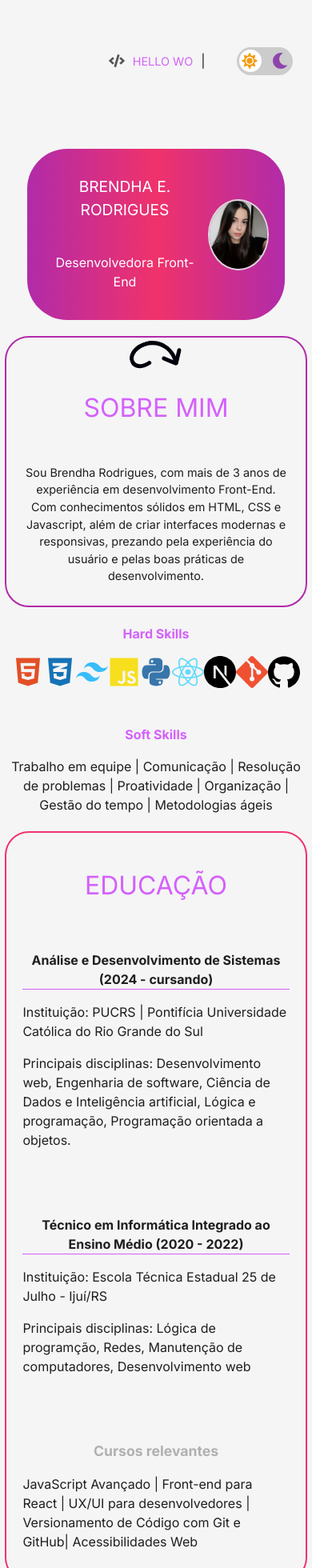
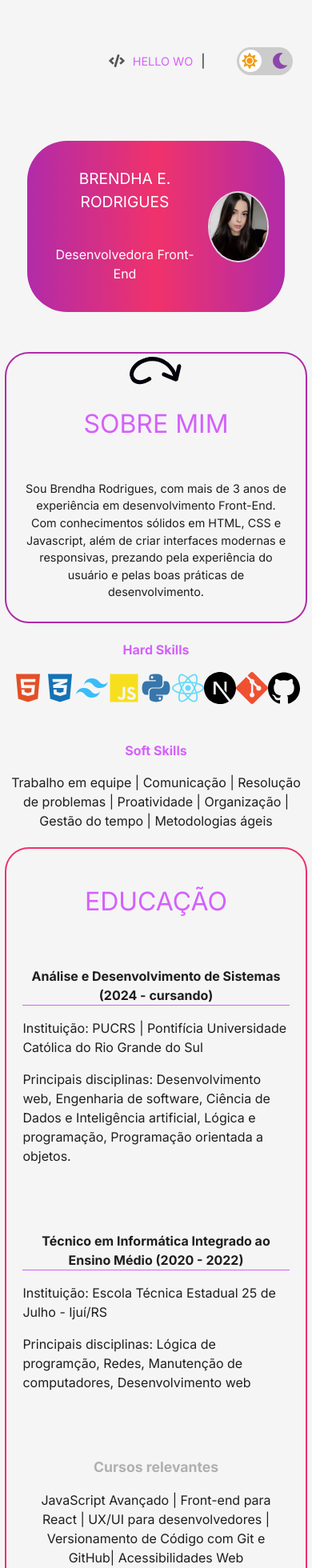
Before and after one commit to brendhaed/curriculo-react, a React (Vite) app: page / in a window 390 px wide. Shown: the top 1960 px of the page at 80% size. Built offline with nearby package versions, Linux system fonts and the light colour scheme.

Commit message:
alterações no readme

```diff
--- a/index.html
+++ b/index.html
@@ -1,5 +1,5 @@
 <!DOCTYPE html>
-<html lang="en">
+<html lang="pt-br">
   <head>
     <meta charset="UTF-8" />
     <link rel="icon" type="image/svg+xml" href="/vite.svg" />
@@ -10,6 +10,5 @@
     <!-- <h1>O vite está sendo executado no ambiente: %MODE%</h1> -->
     <div id="root"></div>
     <script type="module" src="/src/main.jsx"></script>
-
   </body>
 </html>
--- a/src/components/Education/Education.css
+++ b/src/components/Education/Education.css
@@ -26,4 +26,7 @@
     h3, h2, p{
         font-size: 1.1rem;
     }
+    .course{
+        text-align: center;
+    }
 }
--- a/src/components/Education/Education.jsx
+++ b/src/components/Education/Education.jsx
@@ -22,7 +22,7 @@ export function Education(){
 
         <div className="courses">
           <h2>Cursos relevantes</h2>
-        <p>
+        <p className='course'>
         JavaScript Avançado | Front-end para React | UX/UI para desenvolvedores | Versionamento de Código com Git e
         GitHub| Acessibilidades Web
         </p>
--- a/src/components/Profile/Profile.css
+++ b/src/components/Profile/Profile.css
@@ -4,7 +4,7 @@
     align-items: center;
     justify-content: center;
     flex-direction: column;
-    margin: 20px;
+    margin: 50px 20px;
 }
 .profile .header-profile{
     display: flex;
@@ -116,7 +116,7 @@
         justify-content: center;
         width: 100%;
         max-width: 75%;
-        padding: 20px;
+        padding: 10px 20px 50px 20px;
         margin: auto;
     }
     .profile .header-profile{
@@ -128,6 +128,9 @@
      .profile .name{
         margin:10px;
     }
+    .name h1{
+        font-size: 1rem;
+    }
     .profile .myname{
         font-size: 1.2rem;
     }
```
Also changed, not shown: src/components/Profile/Profile.jsx (line endings or trailing spaces), 1 other file (tests, documents, lock files or other folders).
